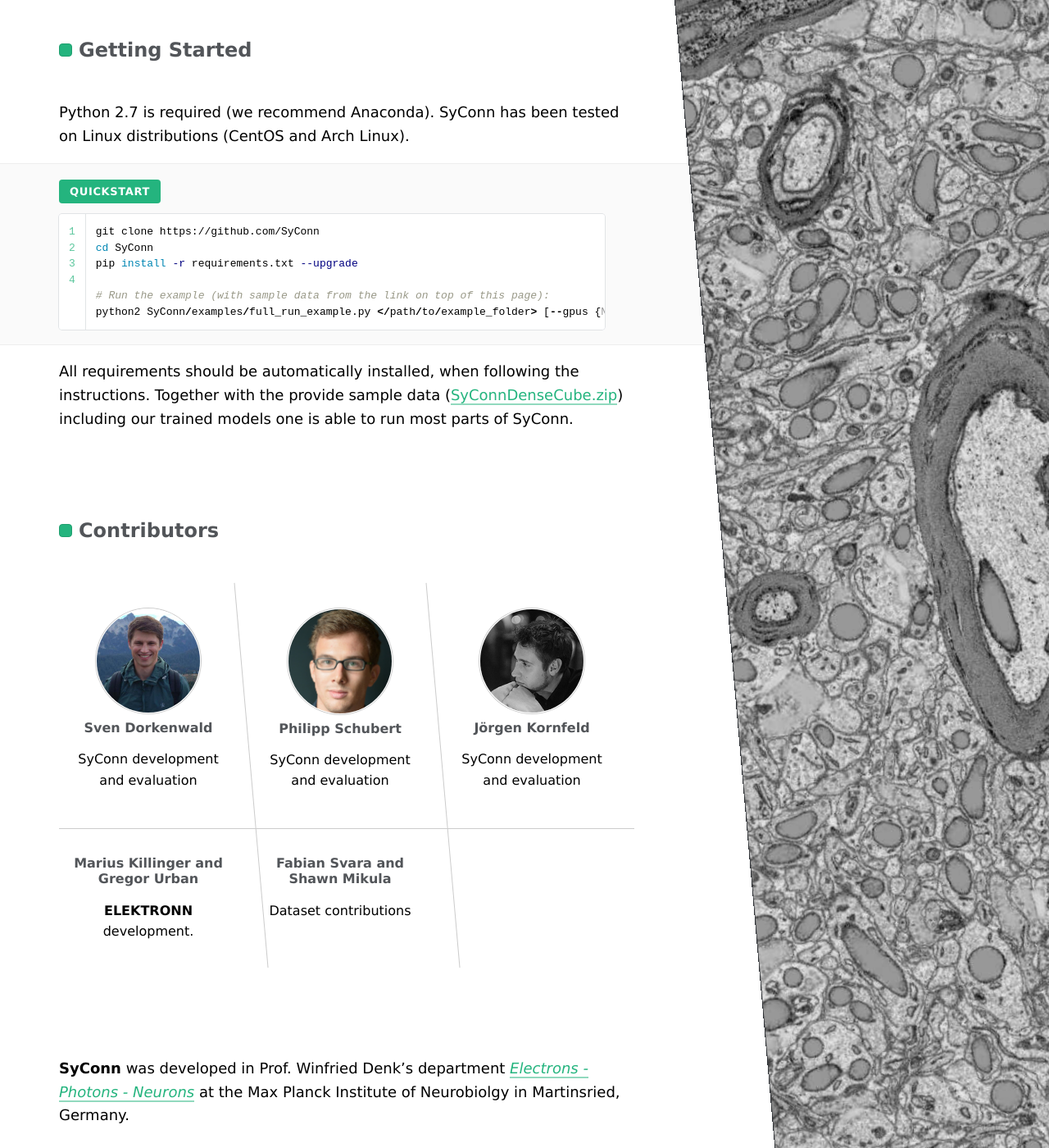
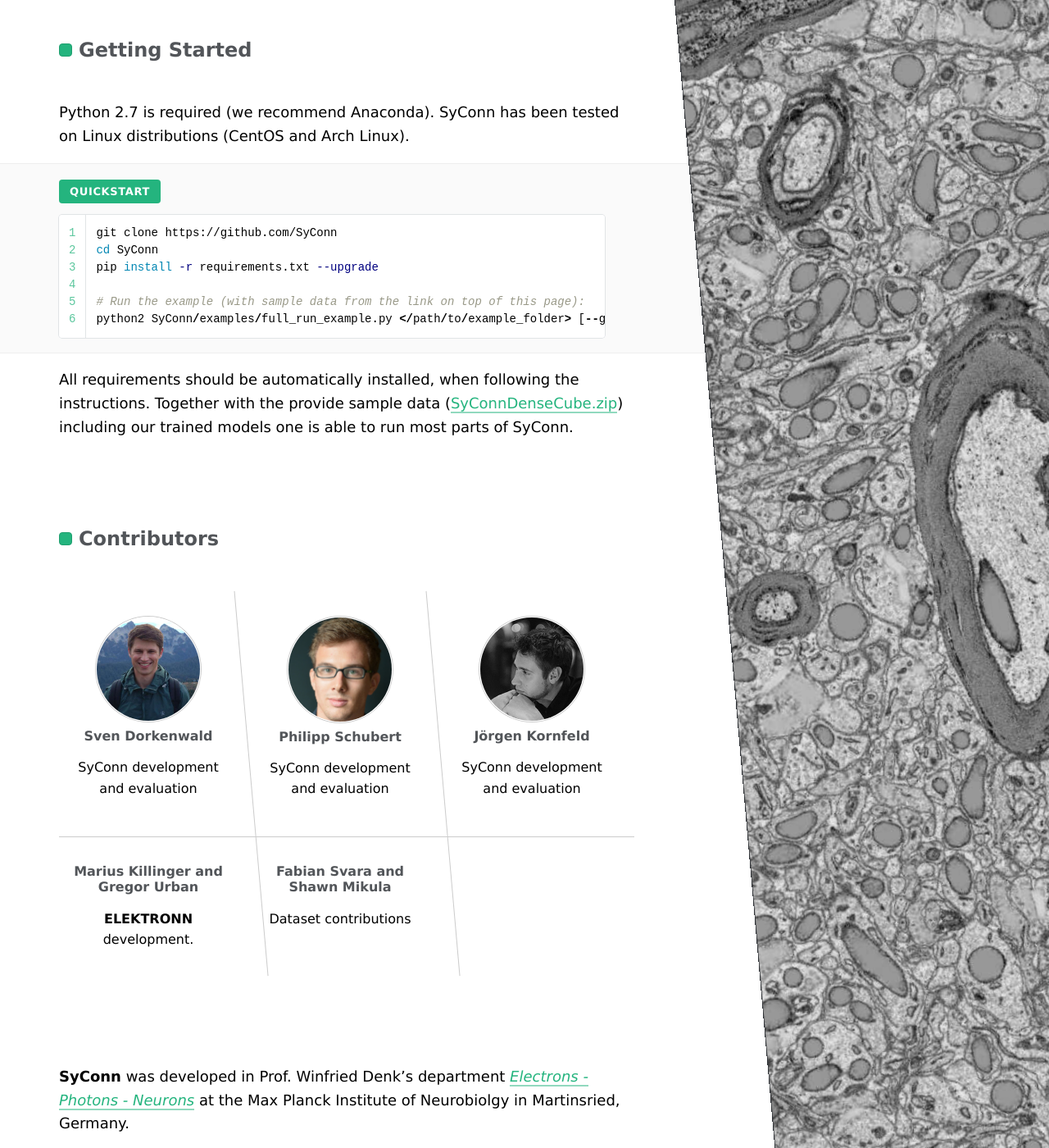
Before and after one commit to StructuralNeurobiologyLab/SyConn, a Jekyll site: the page built from index.html, in a window 1280 px wide and 1400 px high, scrolled down 2040 px. Shown: the whole window at 82% size. Built offline with Jekyll 4.4.1, drawn with Linux system fonts in a browser that asks for light colours; some web fonts are replaced.

Commit message:
Increase font-size of code snippets

```diff
--- a/_includes/code_installation.html
+++ b/_includes/code_installation.html
@@ -1,7 +1,9 @@
 <div class="code-block"><pre class="line-numbers">1
 2
 3
-4</pre><pre><code>{% highlight shell %}git clone https://github.com/SyConn
+4
+5
+6</pre><pre><code>{% highlight shell %}git clone https://github.com/SyConn
 cd SyConn
 pip install -r requirements.txt --upgrade
 
--- a/_sass/entities/_code.scss
+++ b/_sass/entities/_code.scss
@@ -4,7 +4,7 @@
 	border-radius: 4px;
 	box-shadow: 0 0 0 1px #e1e4e6;
 	font-family: monospace;
-	font-size: 1.3rem;
+	font-size: 1.4rem;
 	line-height: 1.5;
 	padding: 0;
 	overflow-x: scroll;
```
